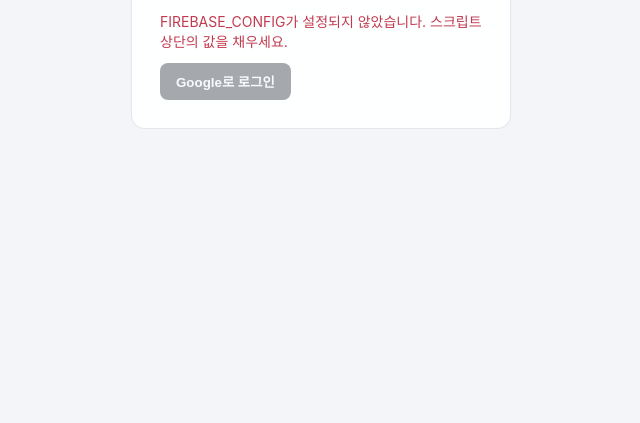
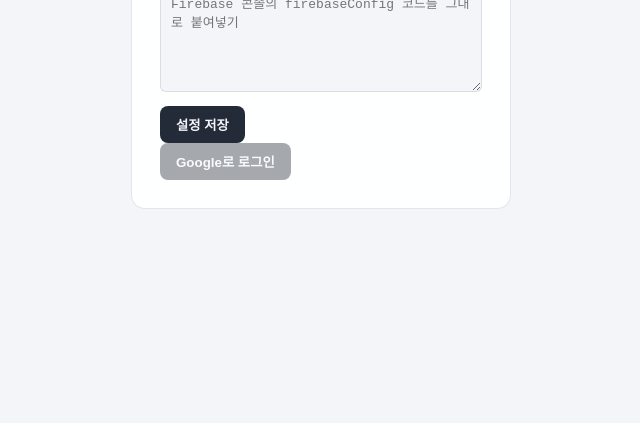
Before and after one commit to bluefig2021-commits/bookmarkdashboard, a plain HTML site: page index.html in a window 1280 px wide. Shown: the part 377-800 px from the top of the page, without its empty margins (319-959 px from the left). Drawn offline with Linux system fonts and the light colour scheme.

Commit message:
Update index.html

```diff
--- a/index.html
+++ b/index.html
@@ -58,6 +58,12 @@
             padding: 9px 16px; border-radius: 8px; font-weight: 600; cursor: pointer;
         }
         .gate-box button:disabled { opacity: 0.4; cursor: not-allowed; }
+        .gate-box textarea {
+            width: 100%; min-height: 110px; margin-bottom: 10px; resize: vertical;
+            background: var(--bg-color); color: var(--text-color);
+            border: 1px solid var(--border-color); border-radius: 6px; padding: 10px; font-size: 13px;
+        }
+        .gate-box button.linkbtn { background: none; color: var(--text-color); opacity: 0.55; font-weight: 400; font-size: 12px; margin-left: 8px; }
 
         .top-bar {
             display: flex;
@@ -471,7 +477,12 @@
             <h1>Start Page</h1>
             <p>관리자 계정으로 로그인해야 열립니다.</p>
             <div id="gateMsg"></div>
+            <div id="cfgBox" hidden>
+                <textarea id="cfgInput" placeholder="Firebase 콘솔의 firebaseConfig 코드를 그대로 붙여넣기"></textarea>
+                <button id="btnCfg">설정 저장</button>
+            </div>
             <button id="btnLogin">Google로 로그인</button>
+            <button id="btnCfgReset" class="linkbtn" hidden>설정 지우기</button>
         </div>
     </section>
 
@@ -1146,13 +1157,20 @@
          ================================================================= -->
     <script type="module">
         /* ===== 설정: 여기만 수정 ===== */
-        // [필수] Firebase 콘솔 > 프로젝트 설정 > 내 앱(웹) > SDK 설정 및 구성 의 값을 그대로 붙여넣기
-        const FIREBASE_CONFIG = {
-            apiKey: "YOUR_API_KEY",
-            authDomain: "YOUR_PROJECT.firebaseapp.com",
-            projectId: "YOUR_PROJECT_ID",
-            appId: "YOUR_APP_ID"
-        };
+        // Firebase 설정은 이 파일에 넣지 않습니다. 첫 실행 때 로그인 화면에 붙여넣으면
+        // 이 브라우저의 localStorage에만 저장됩니다. (기기/브라우저마다 1회)
+        const CFG_KEY = "vault_firebase_config";
+        function readCfg() {
+            try { const c = JSON.parse(localStorage.getItem(CFG_KEY) || "null"); return c && c.apiKey ? c : null; }
+            catch { return null; }
+        }
+        // 콘솔의 firebaseConfig 코드(JS 객체/JSON 모두)에서 "키: '값'" 쌍만 추출
+        function parseCfg(text) {
+            const o = {};
+            for (const m of text.matchAll(/["']?(\w+)["']?\s*:\s*["']([^"']*)["']/g)) o[m[1]] = m[2];
+            return o.apiKey && o.authDomain && o.projectId && o.appId ? o : null;
+        }
+        const FIREBASE_CONFIG = readCfg();
         // 허용 관리자: 이 계정 하나만 통과
         const ADMIN_EMAIL = "raizn199x@gmail.com";
         // [선택] true = Firestore에 동기화 (Firestore 생성 + 보안 규칙 적용 후). false = localStorage만.
@@ -1165,11 +1183,20 @@
 
         window.App.onLock("");
 
-        const configured = FIREBASE_CONFIG.apiKey && !String(FIREBASE_CONFIG.apiKey).startsWith("YOUR_");
-        if (!configured) {
+        if (!FIREBASE_CONFIG) {
             document.getElementById('btnLogin').disabled = true;
-            gateMsg.textContent = "FIREBASE_CONFIG가 설정되지 않았습니다. 스크립트 상단의 값을 채우세요.";
+            document.getElementById('cfgBox').hidden = false;
+            gateMsg.textContent = "Firebase 설정을 붙여넣으세요. 이 브라우저에만 저장되고 파일에는 들어가지 않습니다.";
+            document.getElementById('btnCfg').onclick = () => {
+                const cfg = parseCfg(document.getElementById('cfgInput').value);
+                if (!cfg) { gateMsg.textContent = "apiKey, authDomain, projectId, appId가 모두 있어야 합니다."; return; }
+                localStorage.setItem(CFG_KEY, JSON.stringify(cfg));
+                location.reload();
+            };
         } else {
+            const reset = document.getElementById('btnCfgReset');
+            reset.hidden = false;
+            reset.onclick = () => { localStorage.removeItem(CFG_KEY); location.reload(); };
             const [{ initializeApp }, am] = await Promise.all([
                 import(FB + "firebase-app.js"),
                 import(FB + "firebase-auth.js")
```
